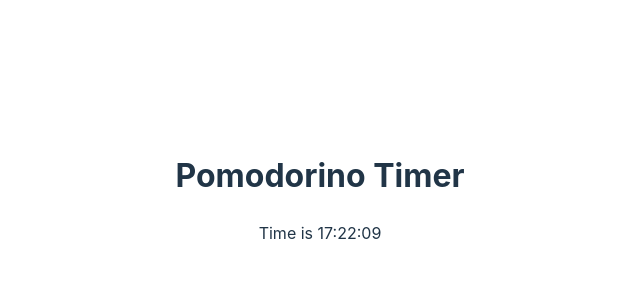
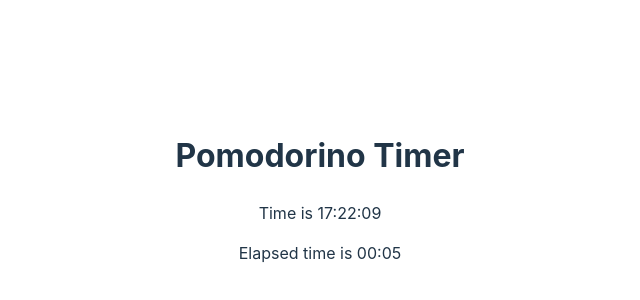
Before and after one commit to williamlagos/pomodorino-web, a React (Vite) app: page / in a window 1280 px wide. Shown: the part 204-504 px from the top of the page, without its empty margins (320-960 px from the left). Built offline with nearby package versions, Linux system fonts and the light colour scheme; the HTML template or start-up script is replaced by a standard one.

Commit message:
feat: added current time elapsed to the ui

```diff
--- a/src/App.tsx
+++ b/src/App.tsx
@@ -1,20 +1,25 @@
 import { type ReactElement, useEffect, useState } from 'react'
-import dayjs from 'dayjs'
+import d from 'dayjs'
 import './App.css'
 
 const App = (): ReactElement => {
-  const [time, setTime] = useState<Date>(new Date())
+  const [startTime] = useState<Date>(new Date())
+  const [currentTime, setCurrentTime] = useState<Date>(new Date())
 
   useEffect(() => {
     setInterval(() => {
-      setTime(new Date())
+      setCurrentTime(new Date())
     }, 1000)
   }, [])
+
+  const currentFormattedTime = d(currentTime).format('HH:mm:ss')
+  const formattedTimeElapsed = d(d(currentTime).diff(d(startTime))).format('mm:ss')
 
   return (
     <>
       <h1>Pomodorino Timer</h1>
-      <p>Time is {dayjs(time).format('HH:mm:ss')}</p>
+      <p>Time is {currentFormattedTime}</p>
+      <p>Elapsed time is {formattedTimeElapsed}</p>
     </>
   )
 }
```
